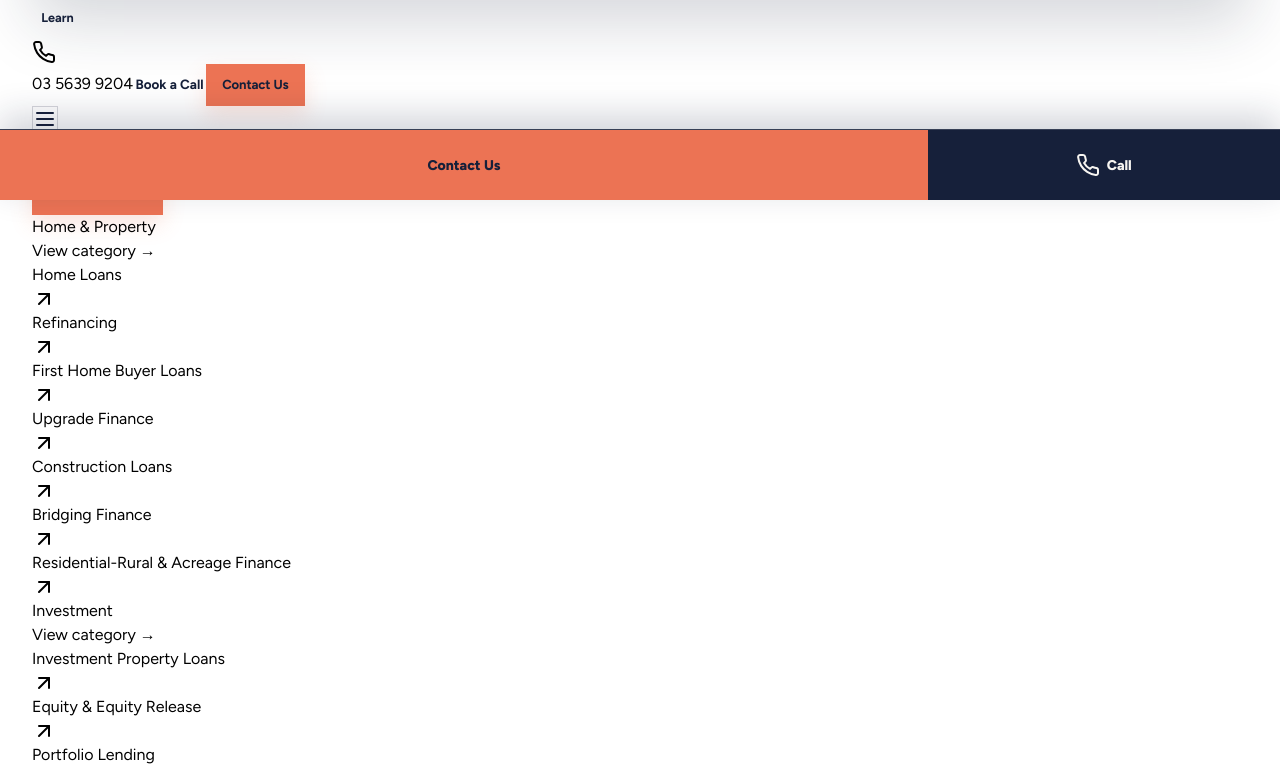
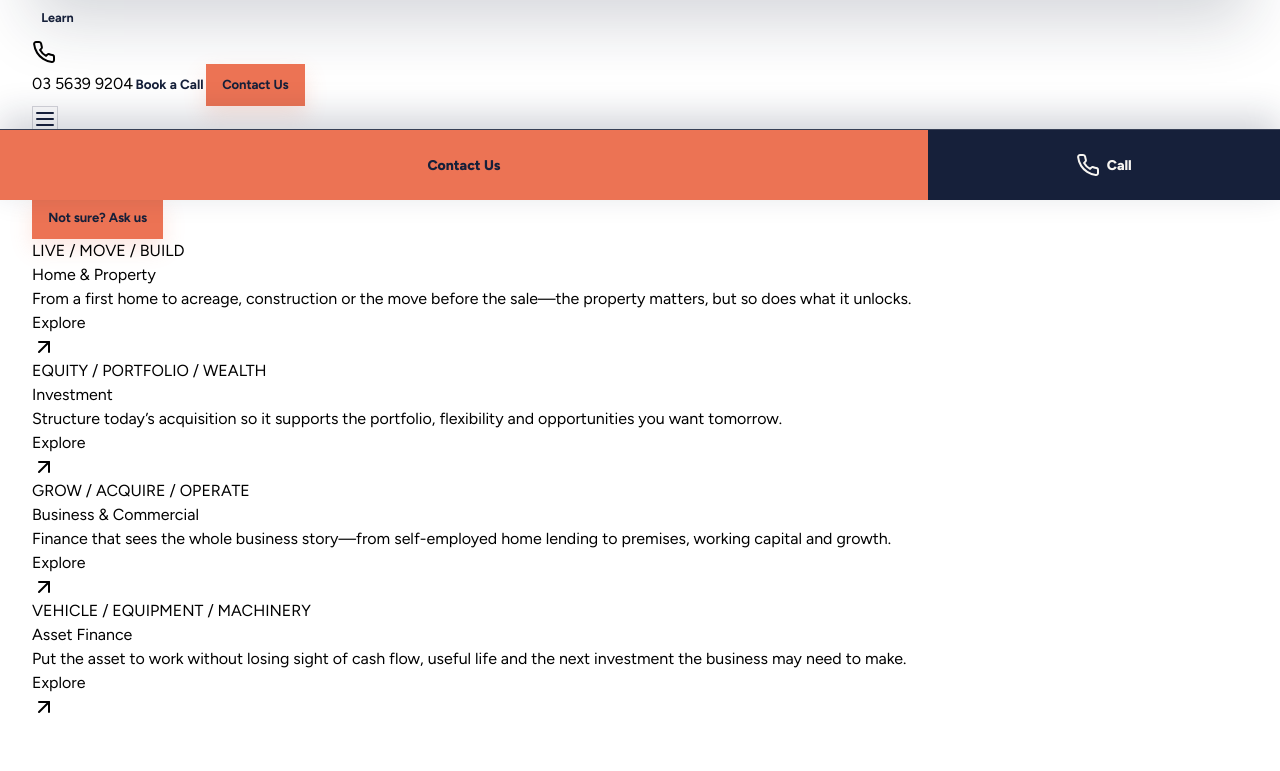
Before and after one commit to reidym/Next-Move-Loans---Wesbite, a React (Vite) app in the folder client/: page /loan-types in a window 1280 px wide. Shown: the part 600-1371 px from the top of the page. Built offline with nearby package versions, Linux system fonts and the light colour scheme.

Commit message:
Simplify all loan types page

```diff
--- a/client/src/pages/LoanTypes.tsx
+++ b/client/src/pages/LoanTypes.tsx
@@ -3,10 +3,38 @@ import { ArrowUpRight } from "lucide-react";
 import { Seo, breadcrumbSchema } from "@/components/Seo";
 import { Eyebrow } from "@/components/Shared";
 import { SiteLayout } from "@/components/SiteChrome";
-import { serviceCategories, services } from "@/lib/siteData";
+import { serviceCategories } from "@/lib/siteData";
 
-export default function LoanTypes(){const path="/loan-types";return <SiteLayout><Seo description="Compare home loans, refinancing, first-home buyer, construction, bridging, investment, business, commercial and asset finance with Next Move Loans." jsonLd={breadcrumbSchema([{name:"Home",path:"/"},{name:"Loan Types",path}])} path={path} title="Loan Types | Next Move Loans"/><main id="main-content">
-<div className="container py-7"><div className="flex flex-wrap items-end justify-between gap-4"><div><Eyebrow>LOAN TYPES</Eyebrow><h1 className="mt-2 text-[clamp(2rem,3.3vw,3.3rem)] font-black tracking-[-0.04em] text-[#16203A]">Choose what you need help with.</h1></div><Link className="button button-coral button-small" href="/contact-us">Not sure? Ask us</Link></div></div>
-{serviceCategories.map((category,index)=>{const categoryServices=services.filter(service=>service.category===category.id);return <section className={`border-t border-[#16203A]/10 py-8 ${index%2===0?"bg-white":"bg-[#F7F5F1]"}`} key={category.id}><div className="container"><div className="flex items-center justify-between gap-4"><h2 className="text-2xl font-black text-[#16203A]">{category.title}</h2><Link className="text-sm font-black text-[#EC7354]" href={category.path}>View category →</Link></div><div className="mt-5 grid gap-3 md:grid-cols-2 lg:grid-cols-3">{categoryServices.map(service=><Link className="group flex items-center justify-between gap-4 rounded-xl border border-[#16203A]/10 bg-white p-5" href={`/services/${service.slug}`} key={service.slug}><h3 className="text-lg font-black text-[#16203A]">{service.title}</h3><ArrowUpRight className="size-5 text-[#EC7354]"/></Link>)}</div></div></section>})}
-<section className="bg-[#16203A] py-6 text-white"><div className="container flex flex-wrap items-center justify-between gap-4"><p className="font-black">Still not sure? Tell us what you are trying to achieve.</p><Link className="button button-coral button-small" href="/contact-us">Contact Us</Link></div></section>
-</main></SiteLayout>}
+export default function LoanTypes(){
+  const path="/loan-types";
+  return <SiteLayout>
+    <Seo description="Explore home, investment, business, commercial and asset finance options with Next Move Loans." jsonLd={breadcrumbSchema([{name:"Home",path:"/"},{name:"Loan Types",path}])} path={path} title="Loan Types | Next Move Loans"/>
+    <main id="main-content" className="bg-white">
+      <section className="py-10 lg:py-12">
+        <div className="container">
+          <div className="flex flex-wrap items-end justify-between gap-5">
+            <div>
+              <Eyebrow>FINANCE</Eyebrow>
+              <h1 className="mt-2 text-[clamp(2rem,3.3vw,3.3rem)] font-black tracking-[-0.04em] text-[#16203A]">What do you need help with?</h1>
+              <p className="mt-3 max-w-2xl text-lg leading-7 text-[#4C5566]">Start with the broad area. We’ll take you to the detail from there.</p>
+            </div>
+            <Link className="button button-coral button-small" href="/contact-us">Not sure? Ask us</Link>
+          </div>
+
+          <div className="mt-8 grid gap-4 md:grid-cols-2 lg:grid-cols-4">
+            {serviceCategories.map(category=>
+              <Link className="group flex min-h-[180px] flex-col justify-between rounded-2xl bg-[#F1F6FA] p-6 transition hover:-translate-y-0.5 hover:shadow-md" href={category.path} key={category.id}>
+                <div>
+                  <p className="text-xs font-black uppercase tracking-[0.12em] text-[#B48416]">{category.eyebrow}</p>
+                  <h2 className="mt-2 text-2xl font-black text-[#16203A]">{category.title}</h2>
+                  <p className="mt-2 text-sm leading-6 text-[#4C5566]">{category.description}</p>
+                </div>
+                <span className="mt-5 inline-flex items-center gap-2 text-sm font-black text-[#16203A]">Explore <ArrowUpRight className="size-4 text-[#EC7354]"/></span>
+              </Link>
+            )}
+          </div>
+        </div>
+      </section>
+    </main>
+  </SiteLayout>;
+}
```
